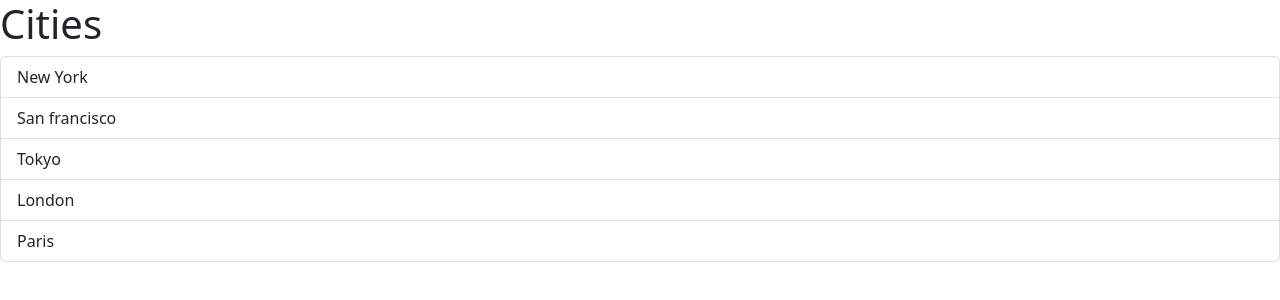
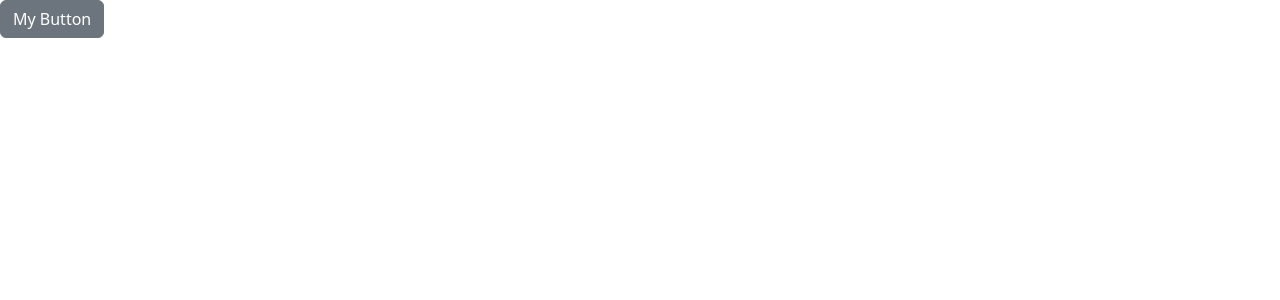
Before and after one commit to haider-codes23/React, a React (Vite) app in the folder react-app/: page / in a window 1280 px wide. Shown: the top 300 px of the page. Built offline with nearby package versions, Linux system fonts and the light colour scheme.

Commit message:
Built a Button component

```diff
--- a/react-app/src/App.tsx
+++ b/react-app/src/App.tsx
@@ -3,6 +3,8 @@
 
 // import ListGroup component from ListGroup.tsx
 import ListGroup from "./assets/components/ListGroup";
+import Alert from "./assets/components/Alerts";
+import Button from "./assets/components/Button";
 
 // function App() {
 //   return <div><Message></Message></div>;
@@ -11,13 +13,14 @@ import ListGroup from "./assets/components/ListGroup";
 // Just like the Message Component we should export the App Component as a default ojbect
 // export default App;
 
+// {/*<ListGroup items={items} heading={"Cities"} onSelectItem={handleSelectItem}></ListGroup>*/}
+// {/*<Alert>Hello World!</Alert>*/}
+
 function App() {
-  let items = ["New York", "San francisco", "Tokyo", "London", "Paris"];
-  const handleSelectItem = (item: string) => console.log(item);
+  // let items = ["New York", "San francisco", "Tokyo", "London", "Paris"];
+  // const handleSelectItem = (item: string) => console.log(item);
 
-  return <div>
-            <ListGroup items={items} heading={"Cities"} onSelectItem={handleSelectItem}></ListGroup>
-          </div>;
+  return <div><Button color="secondary" onClick={() => console.log('Clicked')}>My Button</Button></div>;
 }
 
 export default App;
--- /dev/null
+++ b/react-app/src/assets/components/Button.tsx
@@ -0,0 +1,14 @@
+interface props {
+  children: string;
+  onClick: () => void;
+  color: string;
+}
+
+const Button = ({children, onClick, color}: props) => {
+  return (
+    <div>
+      <button className={'btn btn-' + color} onClick={onClick}>{children}</button>
+    </div>);
+}
+
+export default Button;
```
